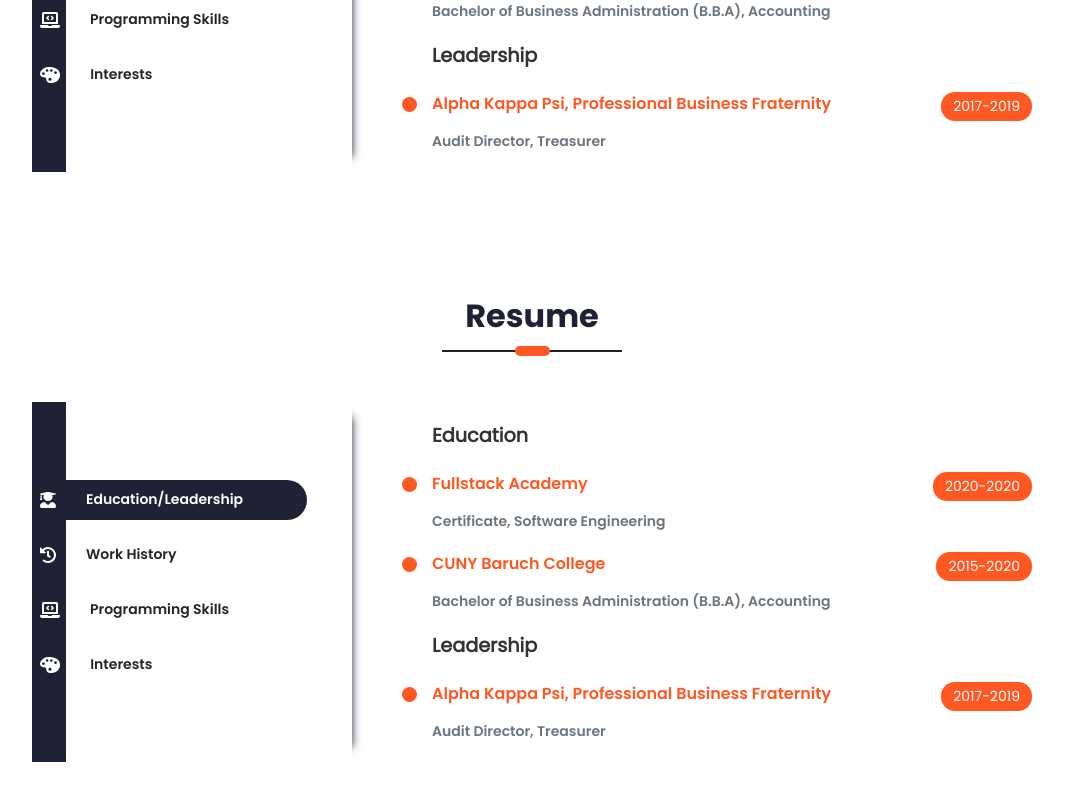
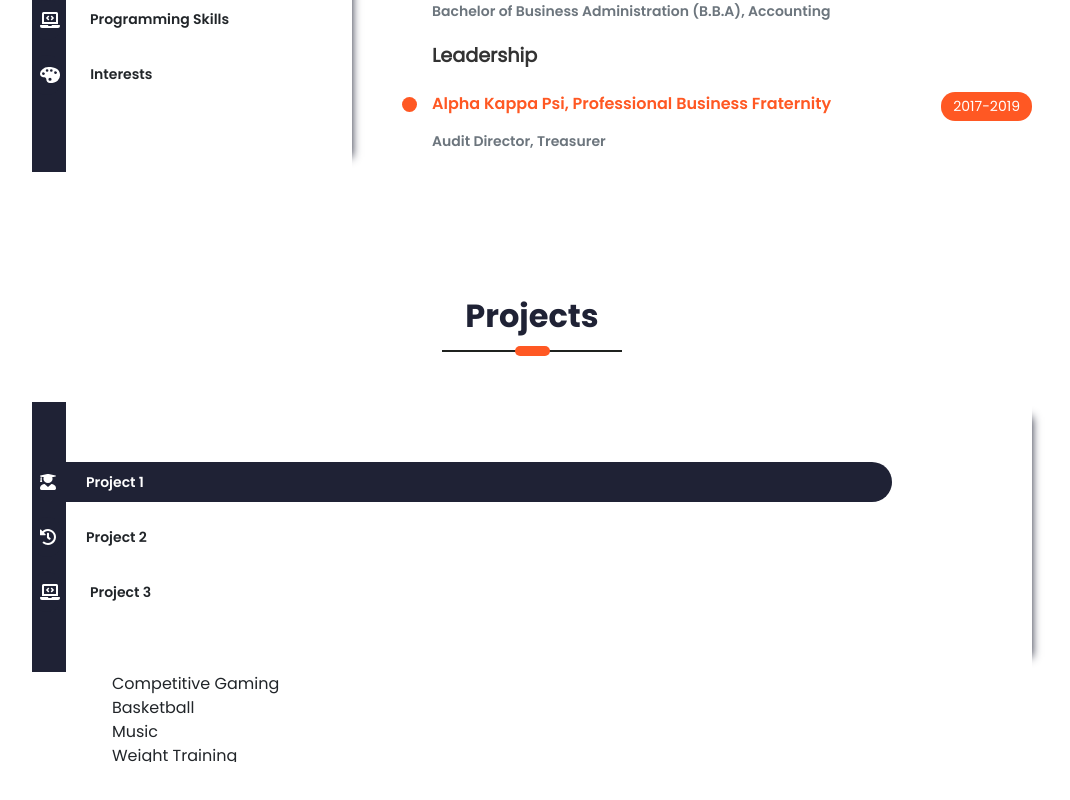
Before and after one commit to Tandid/tandidalam, a React (Create React App) app: page / in a window 1280 px wide. Shown: the part 1801-2601 px from the top of the page, without its empty margins (108-1178 px from the left). Built offline with nearby package versions, Linux system fonts and the light colour scheme; a web font is replaced by a local one.

Commit message:
cleaned up code

```diff
--- a/src/PortfolioContainer/Projects/Projects.css
+++ b/src/PortfolioContainer/Projects/Projects.css
@@ -1,4 +1,4 @@
-.resume-container {
+.project-container {
   display: flex;
   align-items: center;
   flex-direction: column;
@@ -7,20 +7,20 @@
   margin: 120px 0;
 }
 
-.resume-card {
+.project-card {
   display: flex;
+  flex-direction: column;
   height: 360px;
   width: 1000px;
   /* margin: 80px 0; */
 }
 
-.resume-bullets {
+.project-bullets {
   box-shadow: 15px 0 9px -15px #1f2235;
   height: 100%;
-  width: 320px;
 }
 
-.resume-bullet-details {
+.project-bullet-details {
   flex-grow: 1;
   width: 600px;
   overflow: hidden;
@@ -32,11 +32,11 @@
   text-align: justify;
 }
 
-.resume-description-text {
+.project-description-text {
   font-size: 12px;
 }
 
-.resume-details-carousal {
+.project-details-carousal {
   transition: transform 1s ease-out;
 }
 
@@ -90,137 +90,3 @@
   color: var(--white);
   width: 100%;
 }
-
-.resume-screen-container {
-  display: flex;
-  flex-direction: column;
-  justify-content: space-evenly;
-  height: 360px;
-  width: 100%;
-}
-
-.resume-heading {
-  display: flex;
-  flex-direction: column;
-}
-
-.resume-section {
-  font-size: larger;
-  font-weight: bolder;
-  color: var(--black);
-}
-
-.resume-main-heading {
-  position: relative;
-  display: flex;
-  justify-content: space-between;
-}
-
-.resume-main-heading span {
-  color: var(--dark-orange);
-  font-size: 16px;
-  font-family: "Poppins SemiBold";
-}
-
-.experience-description {
-  max-width: 100%;
-}
-
-.heading-bullet {
-  position: absolute;
-  left: -30px;
-  height: 15px;
-  width: 15px;
-  top: 5px;
-  border-radius: 50%;
-  background-color: #ff5823;
-}
-
-.resume-sub-heading {
-  font-size: 14px;
-  font-family: "Poppins SemiBold";
-  color: var(--gray);
-  margin: 10px 0 0 0;
-}
-
-.resume-heading-description {
-  font-size: 12px;
-  text-align: justify;
-}
-
-.heading-date {
-  background-color: #ff5823;
-  padding: 4px 12px;
-  font-size: 14px;
-  border-radius: 14px;
-  color: var(--white);
-}
-
-.skill-parent {
-  display: flex;
-  flex-direction: column;
-  position: relative;
-  width: 50%;
-}
-
-.programming-skills-container {
-  display: flex;
-  flex-direction: row;
-  align-items: center;
-  justify-content: space-between;
-  flex-wrap: wrap;
-}
-
-.skill-parent span {
-  font-family: "Poppins Bold";
-  font-size: 16px;
-  color: #ff5823;
-}
-
-/* IPAD PRO RESPONSIVENESS */
-@media only screen and (max-width: 1110px) {
-  .resume-card {
-    width: 880px;
-  }
-
-  .resume-bullet-details {
-    padding: 0 0 0 70px;
-  }
-}
-
-/* IPAD RESPONSIVENESS */
-@media only screen and (max-width: 1023px) {
-  .resume-content {
-    display: flex;
-    flex-direction: column;
-    align-items: center;
-  }
-
-  .bullets {
-    width: 90%;
-  }
-
-  .resume-card {
-    height: fit-content;
-    display: flex;
-    flex-direction: column;
-    margin: 30px 0;
-    align-items: center;
-    width: 90%;
-  }
-
-  .resume-bullet-details {
-    height: 360px;
-    padding: 0;
-    width: fit-content;
-  }
-
-  .resume-bullets {
-    margin: 30px 0;
-    width: 100%;
-  }
-
-  .selected-bullet {
-    width: 100%;
-  }
-}
--- a/src/PortfolioContainer/Projects/Projects.js
+++ b/src/PortfolioContainer/Projects/Projects.js
@@ -4,7 +4,7 @@
 import Animations from "../../utilities/Animations";
 import "./Projects.css";
 
-const Resume = (props) => {
+const Projects = (props) => {
   const [selectedBulletIndex, setSelectedBulletIndex] = useState(0);
   const [carousalOffsetStyle, setCarousalOffsetStyle] = useState({});
 
@@ -16,10 +16,10 @@
   const fadeInSubscription =
     ScrollService.currentScreenFadeIn.subscribe(fadeInScreenHandler);
 
-  const ResumeHeading = (props) => {
+  const ProjectsHeading = (props) => {
     return (
-      <div className="resume-heading">
-        <div className="resume-main-heading">
+      <div className="projects-heading">
+        <div className="project-main-heading">
           <div className="heading-bullet"></div>
           <span>{props.heading ? props.heading : ""}</span>
           {props.fromDate && props.toDate ? (
@@ -30,121 +30,37 @@
             <div></div>
           )}
         </div>
-        <div className="resume-sub-heading">
+        <div className="project-sub-heading">
           <span>{props.subHeading ? props.subHeading : ""}</span>
         </div>
-        <div className="resume-heading-description">
+        <div className="project-heading-description">
           <span>{props.description ? props.description : ""}</span>
         </div>
       </div>
     );
   };
 
-  /* STATIC RESUME DATA FOR THE LABELS*/
-  const resumeBullets = [
-    { label: "Education/Leadership", logoSrc: "education.svg" },
-    { label: "Work History", logoSrc: "work-history.svg" },
-    { label: "Programming Skills", logoSrc: "programming-skills.svg" },
-    { label: "Interests", logoSrc: "interests.svg" },
+  /* STATIC project DATA FOR THE LABELS*/
+  const projectBullets = [
+    { label: "Project 1", logoSrc: "education.svg" },
+    { label: "Project 2", logoSrc: "work-history.svg" },
+    { label: "Project 3", logoSrc: "programming-skills.svg" },
   ];
 
-  const programmingSkillsDetails = [
-    { skill: "JavaScript", imageURL: "" },
-    { skill: "React JS", imageURL: "" },
-    { skill: "React Native", imageURL: "" },
-    { skill: "Express JS", imageURL: "" },
-    { skill: "Node JS", imageURL: "" },
-    { skill: "Mongo Db", imageURL: "" },
-    { skill: "Core Java", imageURL: "" },
-    { skill: "HTML", imageURL: "" },
-    { skill: "CSS", imageURL: "" },
-  ];
-
-  const resumeDetails = [
+  const projectDetails = [
     /* EDUCATION/LEADERSHIP */
-    <div className="resume-screen-container" key="education">
-      <div className="resume-section"> Education </div>
-      <ResumeHeading
-        heading={"Fullstack Academy"}
-        subHeading={"Certificate, Software Engineering"}
-        fromDate={"2020"}
-        toDate={"2020"}
-      />
-
-      <ResumeHeading
-        heading={"CUNY Baruch College"}
-        subHeading={"Bachelor of Business Administration (B.B.A), Accounting"}
-        fromDate={"2015"}
-        toDate={"2020"}
-      />
-
-      <div className="resume-section"> Leadership </div>
-      <ResumeHeading
-        heading={"Alpha Kappa Psi, Professional Business Fraternity"}
-        subHeading={"Audit Director, Treasurer"}
-        fromDate={"2017"}
-        toDate={"2019"}
-      />
-    </div>,
+    <div className="project-screen-container" key="education"></div>,
 
     /* WORK EXPERIENCE */
-    <div className="resume-screen-container" key="work-experience">
-      <div className="experience-container">
-        <ResumeHeading
-          heading={"Deloitte & Touche, LLC"}
-          subHeading={"Senior Audit Assistant"}
-          fromDate={"Sept. 2020"}
-          toDate={"Sept. 2021"}
-        />
-        <div className="experience-description">
-          <span className="resume-description-text"></span>
-        </div>
-      </div>
-      <div className="experience-container">
-        <ResumeHeading
-          heading={"Aulder Capital"}
-          subHeading={"Real Estate Acquisitions Analyst Intern"}
-          fromDate={"Oct. 2017"}
-          toDate={"June 2018"}
-        />
-        <div className="experience-description">
-          <span className="resume-description-text"></span>
-        </div>
-      </div>
-      <div className="experience-container">
-        <ResumeHeading
-          heading={"Maybank"}
-          subHeading={"Accounting/Finance Intern"}
-          fromDate={"June 2017"}
-          toDate={"Sept 2017"}
-        />
-        <div className="experience-description">
-          <span className="resume-description-text"></span>
-        </div>
-      </div>
-    </div>,
-
-    /* PROGRAMMING SKILLS */
-    <div
-      className="resume-screen-container programming-skills-container"
-      key="programming-skills"
-    >
-      {programmingSkillsDetails.map((skill, index) => (
-        <div className="skill-parent" key={index}>
-          <div className="heading-bullet"></div>
-          <span>{skill.skill}</span>
-          <div className="skill-percentage"></div>
-        </div>
-      ))}
-    </div>,
+    <div className="project-screen-container" key="work-experience"></div>,
 
     /* Interests */
-    <div className="resume-screen-container" key="interests">
-      <ResumeHeading heading="Competitive Gaming" description="" />
-      <ResumeHeading heading="Basketball" description="" />
-      <ResumeHeading heading="Music" description="" />
-      <ResumeHeading heading="Weight Training" description="" />
-      <ResumeHeading heading="Cognitive Neuroscience" description="" />
+    <div className="project-screen-container" key="interests">
+      <ProjectsHeading heading="Competitive Gaming" description="" />
+      <ProjectsHeading heading="Basketball" description="" />
+      <ProjectsHeading heading="Music" description="" />
+      <ProjectsHeading heading="Weight Training" description="" />
+      <ProjectsHeading heading="Cognitive Neuroscience" description="" />
     </div>,
   ];
 
@@ -160,7 +76,7 @@
   };
 
   const getBullets = () => {
-    return resumeBullets.map((bullet, index) => (
+    return projectBullets.map((bullet, index) => (
       <div
         onClick={() => handleCarousal(index)}
         className={
@@ -178,13 +94,13 @@
     ));
   };
 
-  const getResumeScreens = () => {
+  const getProjectScreens = () => {
     return (
       <div
         style={carousalOffsetStyle.style}
         className="resume-details-carousal"
       >
-        {resumeDetails.map((ResumeDetail) => ResumeDetail)}
+        {projectDetails.map((ProjectDetail) => ProjectDetail)}
       </div>
     );
   };
@@ -197,24 +113,24 @@
 
   return (
     <div
-      className="resume-container screen-container fade-in"
+      className="project-container screen-container fade-in"
       id={props.id || ""}
     >
-      <div className="resume-content">
-        <ScreenHeading title={"Resume"} />
-        <div className="resume-card">
-          <div className="resume-bullets">
+      <div className="project-content">
+        <ScreenHeading title={"Projects"} />
+        <div className="project-card">
+          <div className="project-bullets">
             <div className="bullet-container">
               <div className="bullet-icons"></div>
               <div className="bullets">{getBullets()}</div>
             </div>
           </div>
 
-          <div className="resume-bullet-details">{getResumeScreens()}</div>
+          <div className="project-bullet-details">{getProjectScreens()}</div>
         </div>
       </div>
     </div>
   );
 };
 
-export default Resume;
+export default Projects;
```
